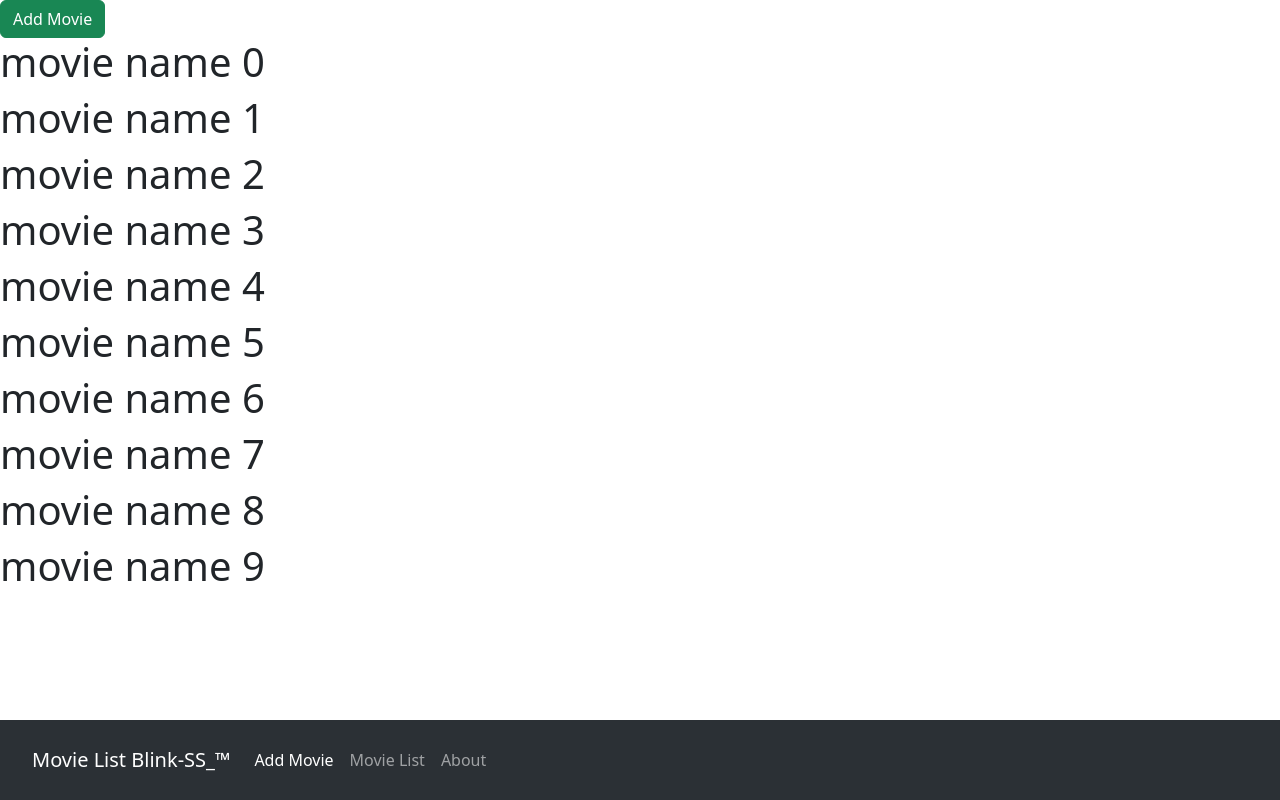
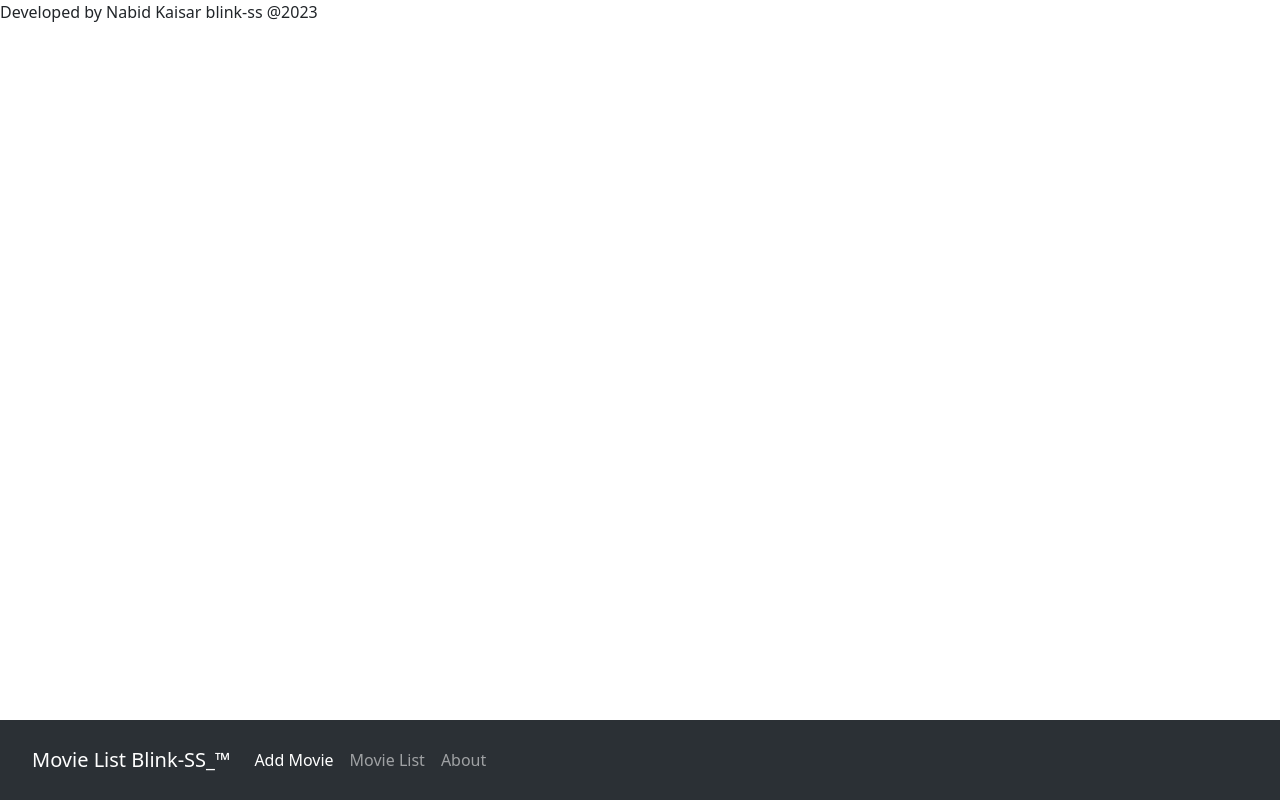
Before and after one commit to Nabid-Kaisar/movie-list, a Vue app: page /about in a window 1280 px wide. Built offline with nearby package versions, Linux system fonts and the light colour scheme.

Commit message:
Router paths linked with components

```diff
--- a/src/App.vue
+++ b/src/App.vue
@@ -9,7 +9,6 @@ import MovieList from '@/components/MovieList.vue'
 </script>
 
 <template>
-  <TopBar />
-  <MovieList />
+  <RouterView />
   <BottomBar />
 </template>
--- /dev/null
+++ b/src/components/About.vue
@@ -0,0 +1 @@
+<template>Developed by Nabid Kaisar blink-ss @2023</template>
--- a/src/components/BottomBar.vue
+++ b/src/components/BottomBar.vue
@@ -18,13 +18,13 @@
       <div class="collapse navbar-collapse" id="navbarSupportedContent">
         <ul class="navbar-nav">
           <li class="nav-item">
-            <a class="nav-link active" aria-current="page" href="#">Add Movie</a>
+            <a class="nav-link active" aria-current="page" href="/add">Add Movie</a>
           </li>
           <li class="nav-item">
-            <a class="nav-link" href="#">Movie List</a>
+            <a class="nav-link" href="/">Movie List</a>
           </li>
           <li class="nav-item">
-            <a class="nav-link" href="#">About</a>
+            <a class="nav-link" href="/about">About</a>
           </li>
         </ul>
       </div>
--- a/src/router/index.ts
+++ b/src/router/index.ts
@@ -1,6 +1,8 @@
 import { createRouter, createWebHistory } from 'vue-router'
 import App from '@/App.vue'
 import MovieAdd from '@/components/MovieAdd.vue'
+import MovieList from '@/components/MovieList.vue'
+import About from '@/components/About.vue'
 
 const router = createRouter({
   history: createWebHistory(import.meta.env.BASE_URL),
@@ -8,12 +10,17 @@ const router = createRouter({
     {
       path: '/',
       name: 'home',
-      component: App
+      component: MovieList
     },
     {
       path: '/add',
       name: 'add',
       component: MovieAdd
+    },
+    {
+      path: '/about',
+      name: 'about',
+      component: About
     }
   ]
 })
```
